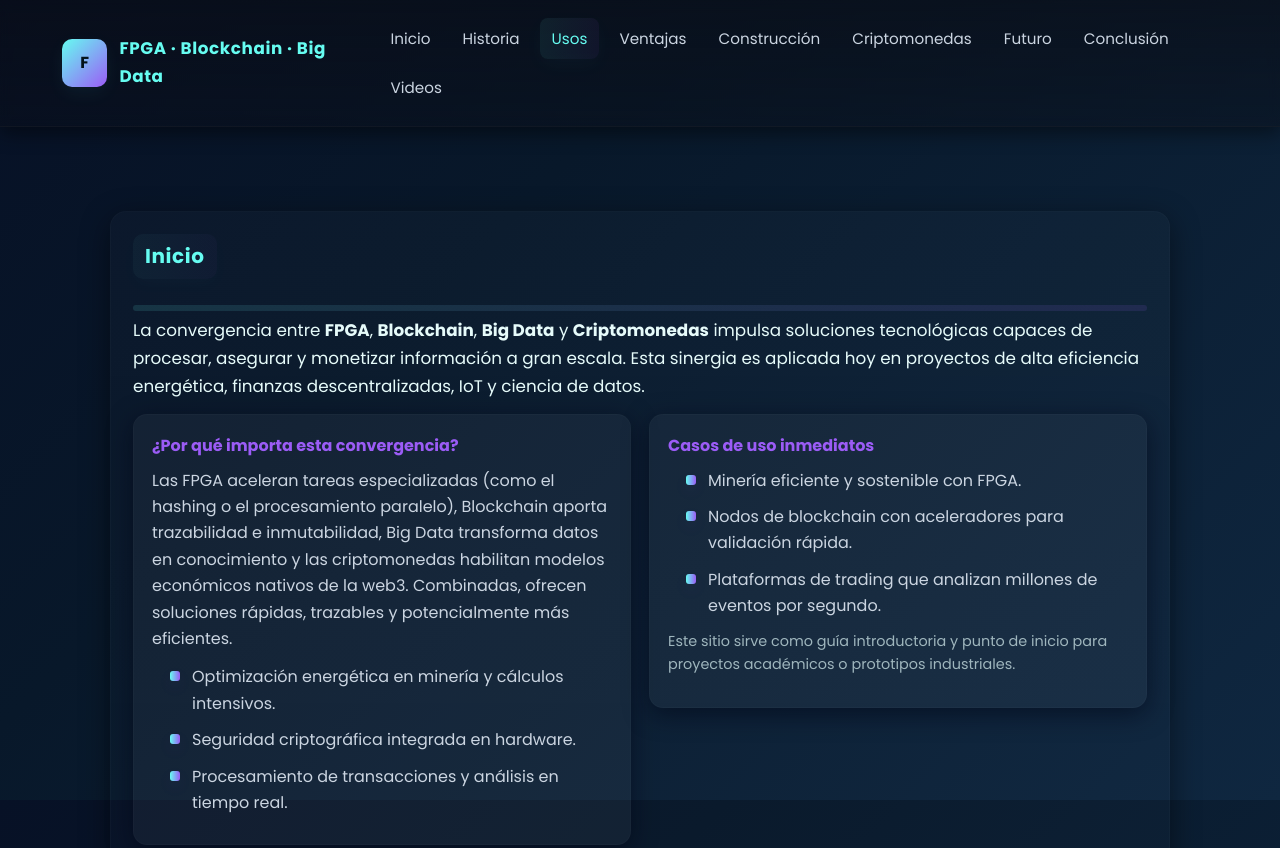
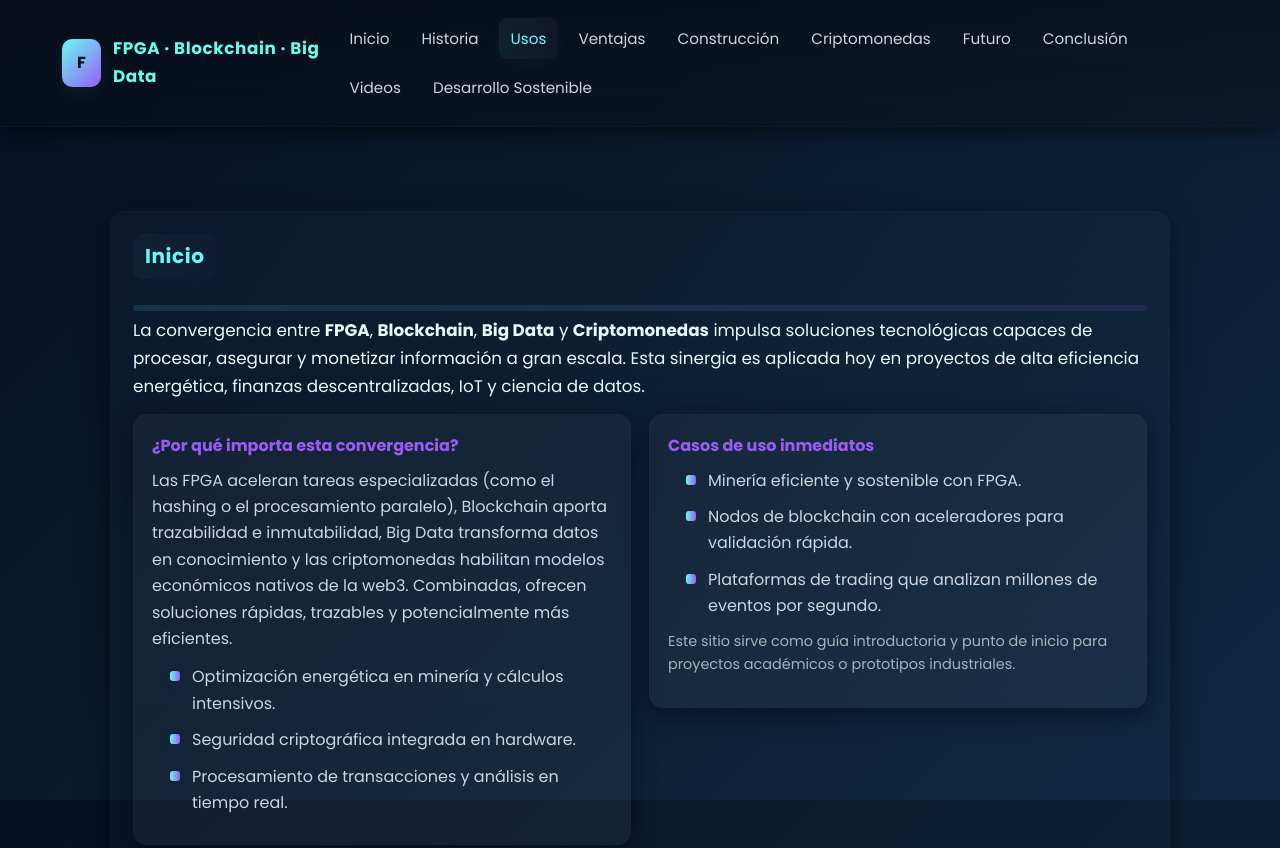
Before and after one commit to imanolsalasruiz-ai/FPGA, a plain HTML site: page docs/index.html in a window 1280 px wide. Shown: the top 848 px of the page. Drawn offline with Linux system fonts and the light colour scheme.

Commit message:
Nueva ventana

```diff
--- a/docs/index.html
+++ b/docs/index.html
@@ -163,6 +163,7 @@
         <a href="#futuro" class="nav-link">Futuro</a>
         <a href="#conclusion" class="nav-link">Conclusión</a>
         <a href="#videos" class="nav-link">Videos</a>
+        <a href="desarrollo-sostenible.html" class="nav-link">Desarrollo Sostenible</a>
       </nav>
     </div>
   </header>
```
